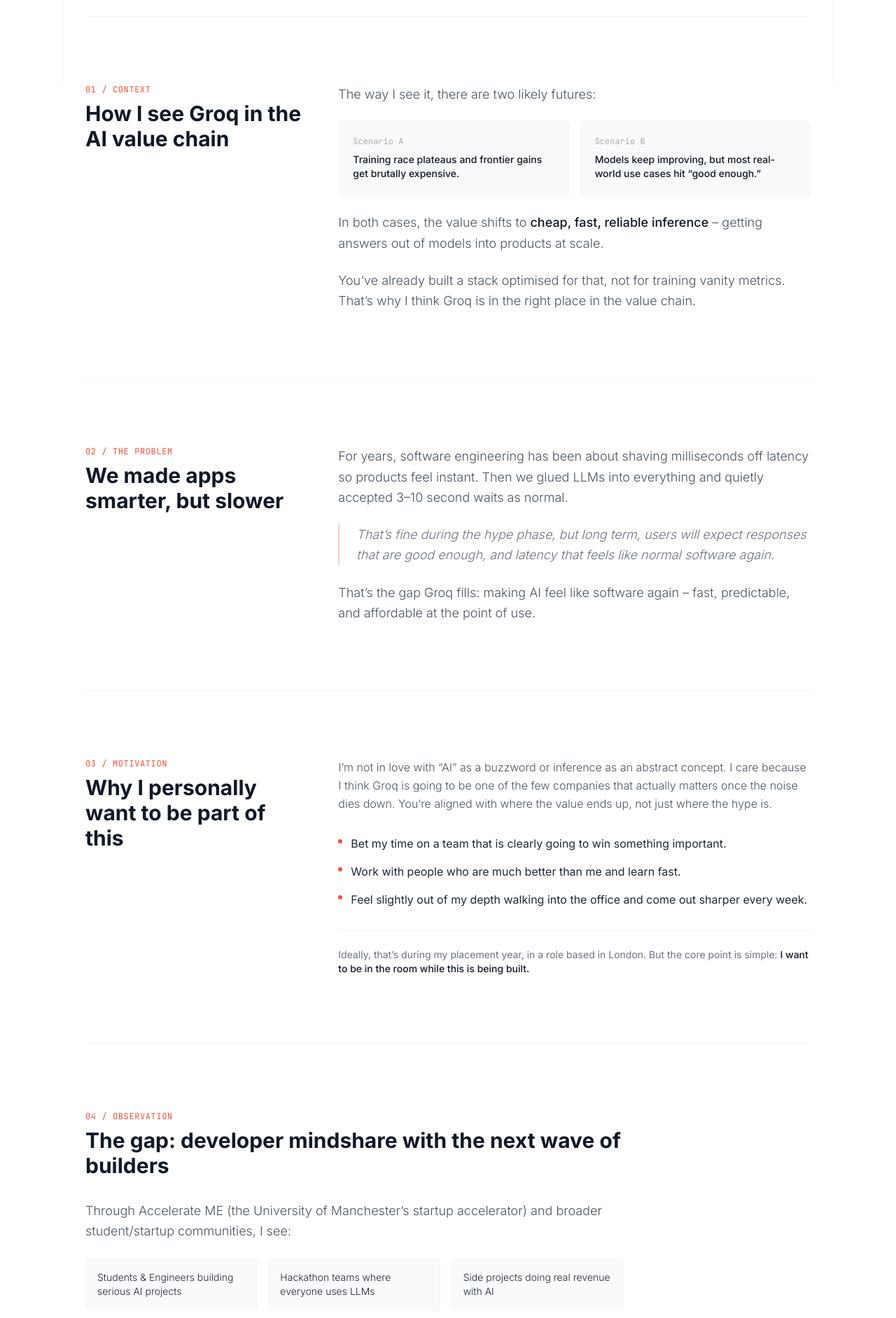
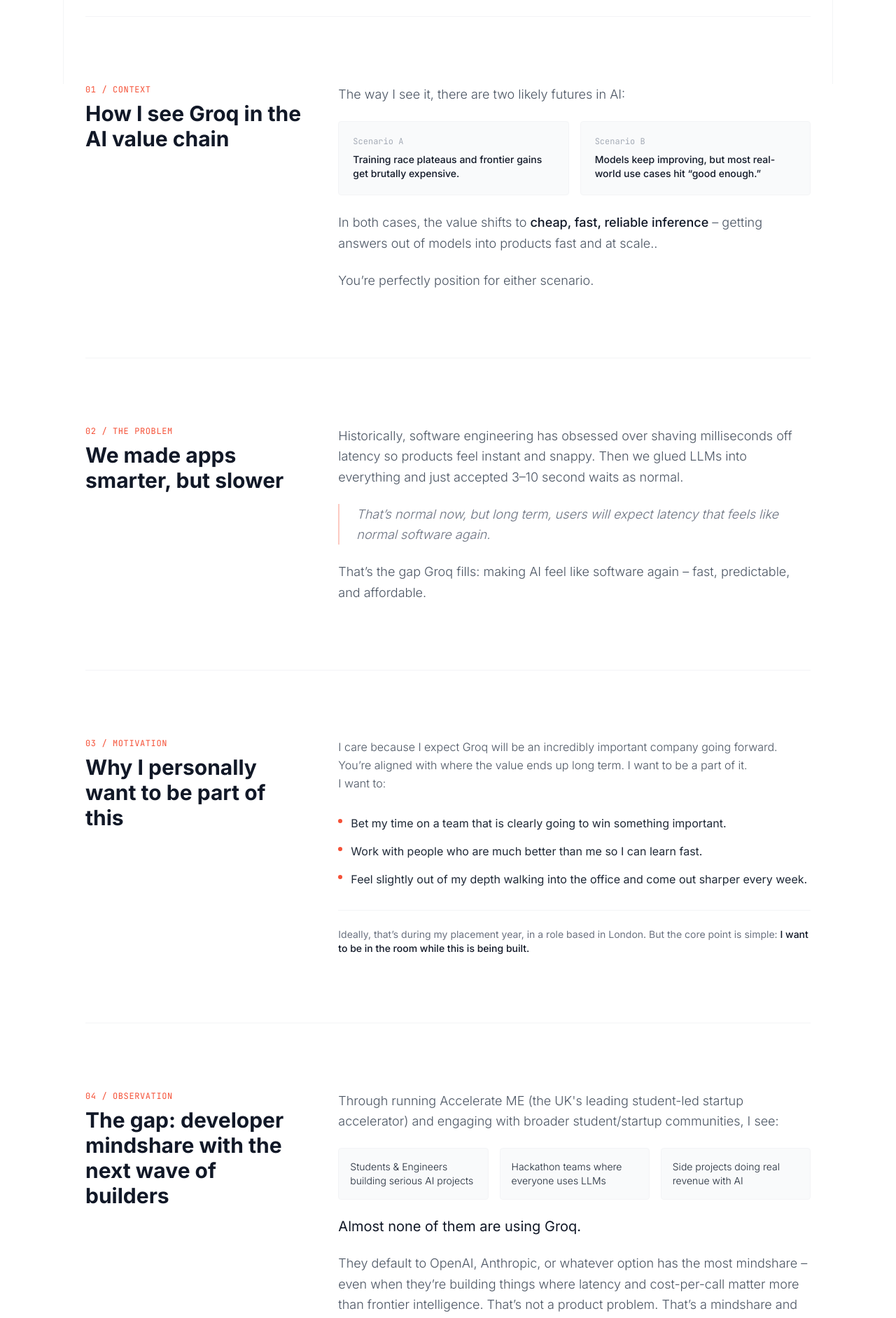
Before and after one commit to oliulv/groq-placement-pitch, a Next.js app: page / in a window 1280 px wide. Shown: the part 680-2563 px from the top of the page at 70% size. Built offline with nearby package versions, Linux system fonts and the light colour scheme.

Commit message:
Polish copy
Polished all writing to make it ready for prod.

```diff
--- a/app/page.tsx
+++ b/app/page.tsx
@@ -7,7 +7,6 @@ import {
   Mail,
   Linkedin,
   Github,
-  Twitter,
   FileText,
   ChevronRight,
   Zap,
@@ -68,10 +67,21 @@ const FlywheelNode = ({ icon: Icon, label, delay = 0 }: { icon: any, label: Reac
   </motion.div>
 );
 
-const FlywheelArrow = ({ className }: { className?: string }) => (
-  <div className={cn("absolute text-gray-300", className)}>
-    <ArrowRight size={16} strokeWidth={1} />
-  </div>
+// X Logo SVG Component
+const XIcon = ({ size = 24, className }: { size?: number; className?: string }) => (
+  <svg
+    width={size}
+    height={size}
+    viewBox="0 0 24 24"
+    fill="none"
+    xmlns="http://www.w3.org/2000/svg"
+    className={className}
+  >
+    <path
+      d="M18.244 2.25h3.308l-7.227 8.26 8.502 11.24H16.17l-5.214-6.817L4.99 21.75H1.68l7.73-8.835L1.254 2.25H8.08l4.713 6.231zm-1.161 17.52h1.833L7.084 4.126H5.117z"
+      fill="currentColor"
+    />
+  </svg>
 );
 
 export default function Home() {
@@ -174,7 +184,7 @@ export default function Home() {
             </h1>
 
             <p className="text-xl text-gray-500 leading-relaxed mb-10 max-w-xl font-light">
-              I think you’re in exactly the right place in the AI stack at exactly the right time.
+              I think Groq is in exactly the right place in the AI stack at exactly the right time.
               This page is my argument for why, what gap I see, and how I’d like to help during my placement year.
             </p>
 
@@ -206,7 +216,7 @@ export default function Home() {
               <h2 className="text-3xl font-bold text-gray-900 mb-6">How I see Groq in the AI value chain</h2>
             </div>
             <div className="md:col-span-8 space-y-6 text-lg text-gray-600 font-light leading-relaxed">
-              <p>The way I see it, there are two likely futures:</p>
+              <p>The way I see it, there are two likely futures in AI:</p>
               <div className="grid sm:grid-cols-2 gap-4 my-6">
                 <div className="p-5 bg-gray-50 rounded border border-gray-100">
                   <span className="block text-gray-400 mb-2 font-mono text-xs">Scenario A</span>
@@ -218,10 +228,10 @@ export default function Home() {
                 </div>
               </div>
               <p>
-                In both cases, the value shifts to <span className="text-gray-900 font-medium">cheap, fast, reliable inference</span> – getting answers out of models into products at scale.
+                In both cases, the value shifts to <span className="text-gray-900 font-medium">cheap, fast, reliable inference</span> – getting answers out of models into products fast and at scale..
               </p>
               <p>
-                You’ve already built a stack optimised for that, not for training vanity metrics. That’s why I think Groq is in the right place in the value chain.
+                You’re perfectly position for either scenario.
               </p>
             </div>
           </div>
@@ -236,14 +246,14 @@ export default function Home() {
             </div>
             <div className="md:col-span-8 space-y-6 text-lg text-gray-600 font-light leading-relaxed">
               <p>
-                For years, software engineering has been about shaving milliseconds off latency so products feel instant.
-                Then we glued LLMs into everything and quietly accepted 3–10 second waits as normal.
+                Historically, software engineering has obsessed over shaving milliseconds off latency so products feel instant and snappy.
+                Then we glued LLMs into everything and just accepted 3–10 second waits as normal.
               </p>
               <div className="pl-6 border-l-2 border-groq-orange/30 italic text-gray-500">
-                That’s fine during the hype phase, but long term, users will expect responses that are good enough, and latency that feels like normal software again.
+                That’s normal now, but long term, users will expect latency that feels like normal software again.
               </div>
               <p>
-                That’s the gap Groq fills: making AI feel like software again – fast, predictable, and affordable at the point of use.
+                That’s the gap Groq fills: making AI feel like software again – fast, predictable, and affordable.
               </p>
             </div>
           </div>
@@ -259,16 +269,18 @@ export default function Home() {
             <div className="md:col-span-8">
               <div className="prose prose-lg text-gray-600 font-light leading-relaxed mb-8">
                 <p>
-                  I’m not in love with “AI” as a buzzword or inference as an abstract concept.
-                  I care because I think Groq is going to be one of the few companies that actually matters once the noise dies down.
-                  You’re aligned with where the value ends up, not just where the hype is.
+                  I care because I expect Groq will be an incredibly important company going forward.
+                  You’re aligned with where the value ends up long term. I want to be a part of it.
+                </p>
+                <p>
+                  I want to:
                 </p>
               </div>
 
               <div className="space-y-4">
                 {[
                   "Bet my time on a team that is clearly going to win something important.",
-                  "Work with people who are much better than me and learn fast.",
+                  "Work with people who are much better than me so I can learn fast.",
                   "Feel slightly out of my depth walking into the office and come out sharper every week."
                 ].map((item, i) => (
                   <div key={i} className="flex items-start gap-3">
@@ -287,13 +299,15 @@ export default function Home() {
 
         {/* 5. Mindshare Gap */}
         <Section id="mindshare-gap" className="border-b border-gray-100">
-          <div className="max-w-3xl">
+          <div className="grid md:grid-cols-12 gap-12">
+            <div className="md:col-span-4">
               <span className="text-groq-orange font-mono text-xs uppercase tracking-wider mb-2 block">04 / Observation</span>
-            <h2 className="text-3xl font-bold text-gray-900 mb-8">The gap: developer mindshare with the next wave of builders</h2>
-
+              <h2 className="text-3xl font-bold text-gray-900 mb-6">The gap: developer mindshare with the next wave of builders</h2>
+            </div>
+            <div className="md:col-span-8">
             <div className="space-y-6 text-lg text-gray-600 font-light leading-relaxed">
               <p>
-                Through Accelerate ME (the University of Manchester’s startup accelerator) and broader student/startup communities, I see:
+                Through running Accelerate ME (the UK's leading student-led startup accelerator) and engaging with broader student/startup communities, I see:
               </p>
               <ul className="grid sm:grid-cols-3 gap-4 text-sm">
                 {[
@@ -312,7 +326,7 @@ export default function Home() {
               </p>
 
               <p>
-                They default to OpenAI, Anthropic, or whatever wrapper is loudest – even when they’re building things where latency and cost-per-call matter more than frontier intelligence.
+                They default to OpenAI, Anthropic, or whatever option has the most mindshare – even when they’re building things where latency and cost-per-call matter more than frontier intelligence.
                 That’s not a product problem. That’s a mindshare and GTM problem.
               </p>
 
@@ -321,25 +335,26 @@ export default function Home() {
                   <ChevronRight size={16} className="group-open:rotate-90 transition-transform text-gray-400" />
                   How I noticed this (short story)
                 </summary>
-                <div className="p-4 pt-0 text-gray-600 text-base border-t border-transparent group-open:border-gray-200 mt-2">
+                <div className="p-4 pt-6 text-gray-600 text-base border-t border-transparent group-open:border-gray-200">
                   <p className="mb-3">
-                    One of the most capable builders I know, George – who works with me and runs products doing tens of thousands of pounds in MRR – hadn’t heard of Groq until we sat in a Groq masterclass at Web Summit.
+                    One of the most capable builders I know, George – who works with me and runs products doing tens of thousands of pounds in MRR – hadn't heard of Groq until we sat in a Groq masterclass at Web Summit.
                   </p>
                   <p className="mb-3">
-                    Once he saw the latency and cost profile, his reaction was basically: <span className="italic">“Why was I not already using this?”</span>
+                    Once he saw the latency and cost profile, his reaction was basically: <span className="italic">"Why was I not already using this?"</span>
                   </p>
                   <p>
-                    If someone like that isn’t aware, there’s clearly a mindshare gap.
+                    If someone like that isn't aware, there's clearly a mindshare gap.
                   </p>
                 </div>
               </details>
+            </div>
             </div>
           </div>
         </Section>
 
         {/* 6. Segment to Own (Flywheel) */}
         <Section id="segment-to-own" className="border-b border-gray-100">
-          <div className="text-center mb-16 max-w-2xl mx-auto">
+          <div className="text-center mb-8 max-w-2xl mx-auto">
             <span className="text-groq-orange font-mono text-xs uppercase tracking-wider mb-2 block">05 / Strategy</span>
             <h2 className="text-3xl font-bold text-gray-900 mb-4">The segment I think Groq can quietly own</h2>
             <p className="text-gray-600 font-light">
@@ -347,13 +362,77 @@ export default function Home() {
             </p>
           </div>
 
-          <div className="relative max-w-4xl mx-auto h-[400px] md:h-[300px] flex flex-col md:flex-row items-center justify-center gap-8 md:gap-16 my-12">
+          <div className="relative max-w-4xl mx-auto h-[400px] md:h-[300px] my-8">
+            {/* Desktop Layout */}
+            <div className="hidden md:flex relative items-center h-full w-full">
+              {/* Connecting Line */}
+              <div className="absolute top-1/2 left-0 right-0 h-px bg-gray-100 -z-10" />
 
-            {/* Connecting Lines (Desktop) */}
-            <div className="hidden md:block absolute top-1/2 left-10 right-10 h-px bg-gray-100 -z-10" />
+              {/* Use grid for precise control */}
+              <div className="w-full grid grid-cols-7 gap-0 items-center">
+                {/* Box 1 */}
+                <div className="col-span-1 flex justify-center">
+                  <FlywheelNode
+                    icon={GraduationCap}
+                    label={<>Students &<br/>Founders</>}
+                    delay={0.1}
+                  />
+                </div>
 
-            {/* Mobile Lines */}
-            <div className="md:hidden absolute top-10 bottom-10 left-1/2 w-px bg-gray-100 -z-10" />
+                {/* Arrow 1 */}
+                <div className="col-span-1 flex justify-center">
+                  <div className="text-gray-300">
+                    <ArrowRight size={16} strokeWidth={1} />
+                  </div>
+                </div>
+
+                {/* Box 2 */}
+                <div className="col-span-1 flex justify-center">
+                  <FlywheelNode
+                    icon={Zap}
+                    label={<>Build on<br/>Groq</>}
+                    delay={0.2}
+                  />
+                </div>
+
+                {/* Arrow 2 */}
+                <div className="col-span-1 flex justify-center">
+                  <div className="text-gray-300">
+                    <ArrowRight size={16} strokeWidth={1} />
+                  </div>
+                </div>
+
+                {/* Box 3 */}
+                <div className="col-span-1 flex justify-center">
+                  <FlywheelNode
+                    icon={Rocket}
+                    label={<>Scale &<br/>Lock-in</>}
+                    delay={0.3}
+                  />
+                </div>
+
+                {/* Arrow 3 */}
+                <div className="col-span-1 flex justify-center">
+                  <div className="text-gray-300">
+                    <ArrowRight size={16} strokeWidth={1} />
+                  </div>
+                </div>
+
+                {/* Box 4 */}
+                <div className="col-span-1 flex justify-center">
+                  <FlywheelNode
+                    icon={Briefcase}
+                    label={<>Bring to<br/>Companies</>}
+                    delay={0.4}
+                  />
+                </div>
+              </div>
+            </div>
+
+            {/* Mobile Layout */}
+            <div className="md:hidden flex flex-col items-center justify-between h-full">
+              {/* Connecting Line */}
+              <div className="absolute top-10 bottom-10 left-1/2 w-px bg-gray-100 -z-10" />
 
               <FlywheelNode
                 icon={GraduationCap}
@@ -361,8 +440,9 @@ export default function Home() {
                 delay={0.1}
               />
 
-            <FlywheelArrow className="hidden md:block left-[23%]" />
-            <div className="md:hidden text-gray-300"><ArrowRight className="rotate-90" /></div>
+              <div className="text-gray-300">
+                <ArrowRight className="rotate-90" size={16} strokeWidth={1} />
+              </div>
 
               <FlywheelNode
                 icon={Zap}
@@ -370,8 +450,9 @@ export default function Home() {
                 delay={0.2}
               />
 
-            <FlywheelArrow className="hidden md:block left-[48%]" />
-            <div className="md:hidden text-gray-300"><ArrowRight className="rotate-90" /></div>
+              <div className="text-gray-300">
+                <ArrowRight className="rotate-90" size={16} strokeWidth={1} />
+              </div>
 
               <FlywheelNode
                 icon={Rocket}
@@ -379,14 +460,16 @@ export default function Home() {
                 delay={0.3}
               />
 
-            <FlywheelArrow className="hidden md:block left-[73%]" />
-            <div className="md:hidden text-gray-300"><ArrowRight className="rotate-90" /></div>
+              <div className="text-gray-300">
+                <ArrowRight className="rotate-90" size={16} strokeWidth={1} />
+              </div>
 
               <FlywheelNode
                 icon={Briefcase}
                 label={<>Bring to<br/>Companies</>}
                 delay={0.4}
               />
+            </div>
           </div>
 
           <div className="text-center max-w-2xl mx-auto text-sm text-gray-500 mt-12">
@@ -396,14 +479,17 @@ export default function Home() {
 
         {/* 7. What I'd Do */}
         <Section id="what-id-do" className="border-b border-gray-100">
-          <div className="max-w-3xl">
+          <div className="grid md:grid-cols-12 gap-12">
+            <div className="md:col-span-4">
               <span className="text-groq-orange font-mono text-xs uppercase tracking-wider mb-2 block">06 / Execution</span>
-            <h2 className="text-3xl font-bold text-gray-900 mb-12">What I’d do in a placement</h2>
+              <h2 className="text-3xl font-bold text-gray-900 mb-6">What I'd do in a placement</h2>
+            </div>
+            <div className="md:col-span-8">
 
             <div className="grid sm:grid-cols-2 gap-6">
               {[
                 {
-                  title: "University & accelerator GTM",
+                  title: "University & Accelerator GTM",
                   desc: "Work with accelerators, hackathons, and AI societies to make “building on Groq” a default option."
                 },
                 {
@@ -427,8 +513,9 @@ export default function Home() {
             </div>
 
             <p className="mt-10 text-gray-500 text-sm">
-              I’m willing to wear whatever hat is most useful – GTM, community, product-adjacent, something hybrid – as long as I’m close to the work and the team.
+              I'm willing to wear whatever hat is most useful – GTM, community, dev-ops, project management, product-adjacent, something hybrid – as long as I'm close to the work and the team.
             </p>
+            </div>
           </div>
         </Section>
 
@@ -441,26 +528,32 @@ export default function Home() {
             </p>
             <p className="text-gray-500 mb-12 leading-relaxed">
               If it makes sense, point me at this “next generation of builders / mindshare” problem and let me help turn it into a repeatable GTM motion.
+              If not, give me another problem to work on.
               I mainly want to be in the room, learn fast, and contribute.
             </p>
 
             {/* Career Timeline */}
             <div className="mb-16 pt-10 border-t border-gray-100">
               <span className="text-xs font-mono text-gray-400 uppercase tracking-wider mb-6 block">Career Context</span>
-              <div className="flex flex-col sm:flex-row items-center justify-center gap-6 sm:gap-12 text-sm">
+              <div className="flex flex-col sm:flex-row items-center justify-center gap-4 sm:gap-8 text-sm">
                 <div className="text-center">
-                  <div className="font-semibold text-gray-900">University of Manchester</div>
-                  <div className="text-gray-500">CS Undergrad</div>
+                  <div className="font-semibold text-gray-900">Age 16</div>
+                  <div className="text-gray-500">Founded company, scaled to six-figure revenue</div>
                 </div>
                 <div className="hidden sm:block text-gray-200">/</div>
                 <div className="text-center">
-                  <div className="font-semibold text-gray-900">Accelerate ME</div>
-                  <div className="text-gray-500">Startup Accelerator</div>
+                  <div className="font-semibold text-gray-900">Age 17</div>
+                  <div className="text-gray-500">Co-founded high six-figure blockchain project</div>
                 </div>
                 <div className="hidden sm:block text-gray-200">/</div>
                 <div className="text-center">
-                  <div className="font-semibold text-gray-900">Builder</div>
-                  <div className="text-gray-500">Shipping AI Products</div>
+                  <div className="font-semibold text-gray-900">Age 20</div>
+                  <div className="text-gray-500">VC-backed AI prop-tech startup (London)</div>
+                </div>
+                <div className="hidden sm:block text-gray-200">/</div>
+                <div className="text-center">
+                  <div className="font-semibold text-gray-900">Age 21</div>
+                  <div className="text-gray-500">Director, Accelerate ME (UK's leading student-led accelerator)</div>
                 </div>
               </div>
             </div>
@@ -470,7 +563,7 @@ export default function Home() {
                 href="mailto:placeholder@example.com"
                 className="px-8 py-4 bg-gray-900 text-white rounded font-medium hover:bg-groq-orange transition-colors duration-300 w-full sm:w-auto"
               >
-                Email Oliver
+                Contact Me
               </a>
 
               <div className="flex gap-8 text-gray-400">
@@ -478,7 +571,7 @@ export default function Home() {
                   <Linkedin size={24} strokeWidth={1.5} />
                 </a>
                 <a href="#" className="hover:text-groq-orange transition-colors">
-                  <Twitter size={24} strokeWidth={1.5} />
+                  <XIcon size={24} />
                 </a>
                 <a href="#" className="hover:text-groq-orange transition-colors">
                   <Github size={24} strokeWidth={1.5} />
```
Lines whose indentation alone changed are shown as unchanged.
